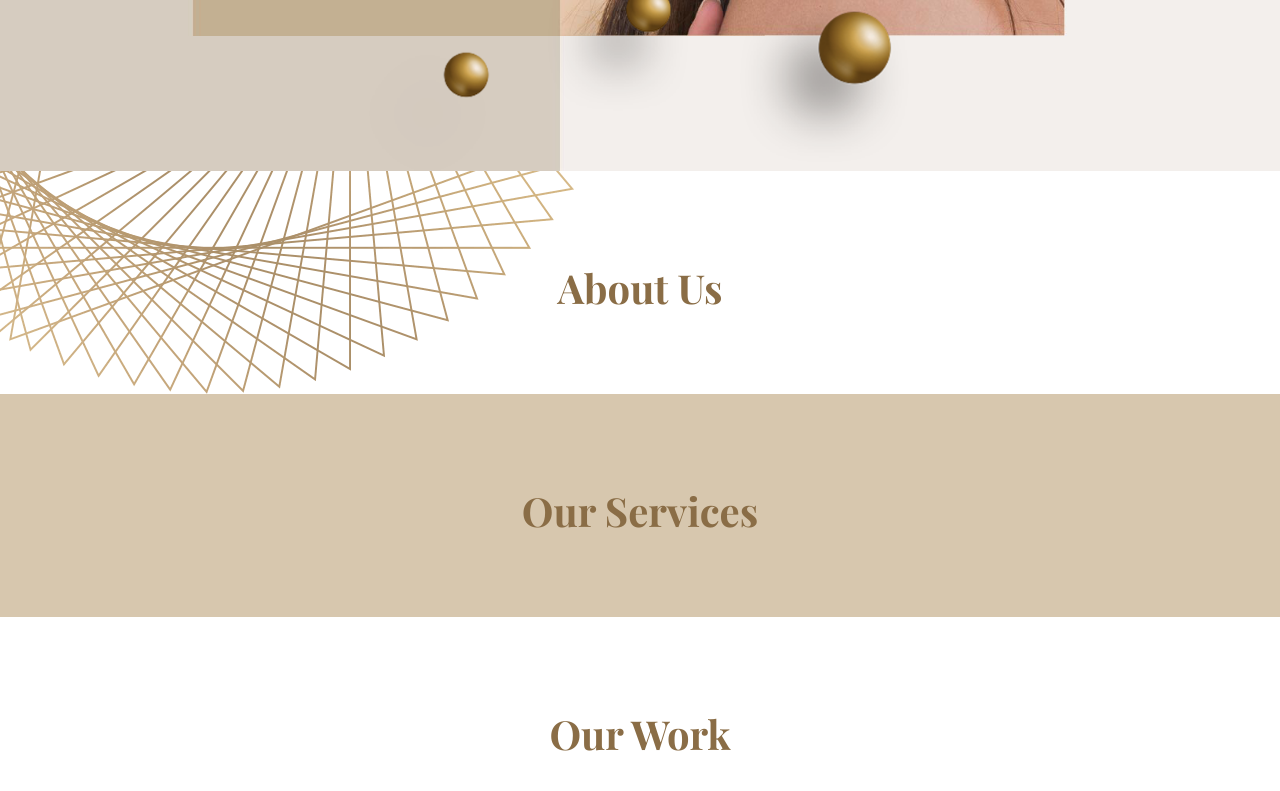
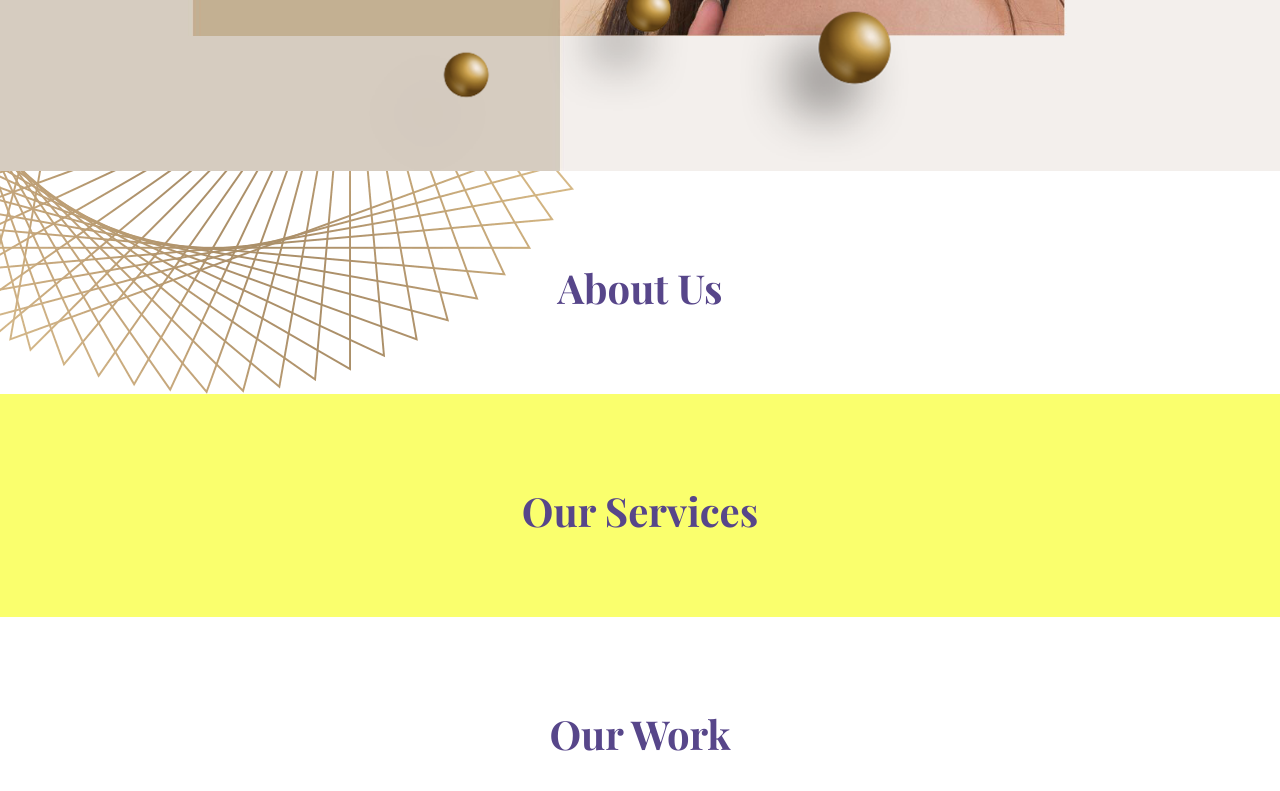
Before and after one commit to mayakappen/Colorful-Cap-HIll, a plain HTML site: page index.html in a window 1280 px wide. Shown: the part 702-1493 px from the top of the page. Drawn offline with nearby package versions, Linux system fonts and the light colour scheme; a web font is replaced by a local one.

Commit message:
adjust colors

```diff
--- a/script.js
+++ b/script.js
@@ -1,11 +1,16 @@
 let navbar = document.querySelector('.header .navbar');
 let menuBtn = document.querySelector('#menu-btn');
+let closeBtn = document.querySelector('#close-navbar');
 
 menuBtn.onclick = () => {
     navbar.classList.toggle('active');
 };
 
 window.onscroll = () => {
+    navbar.classList.remove('active');
+};
+
+closeBtn.onclick = () => {
     navbar.classList.remove('active');
 };
 
--- a/style.css
+++ b/style.css
@@ -1,9 +1,9 @@
 @import url('https://fonts.googleapis.com/css?family=Playfair+Display:1,300,400,400italic,500,700,700italic,900');
 
 :root {
-    --main-color: #d7c7ae;
-    --primary-color: #8a6d46;
-    --hover: #5a4d3e;
+    --main-color: #faff6d;
+    --primary-color: #57468a;
+    --hover: #7cb4be;
     --black: #2a201c;
     --white: #fff;
     --light-bg: #f3efec;
```
